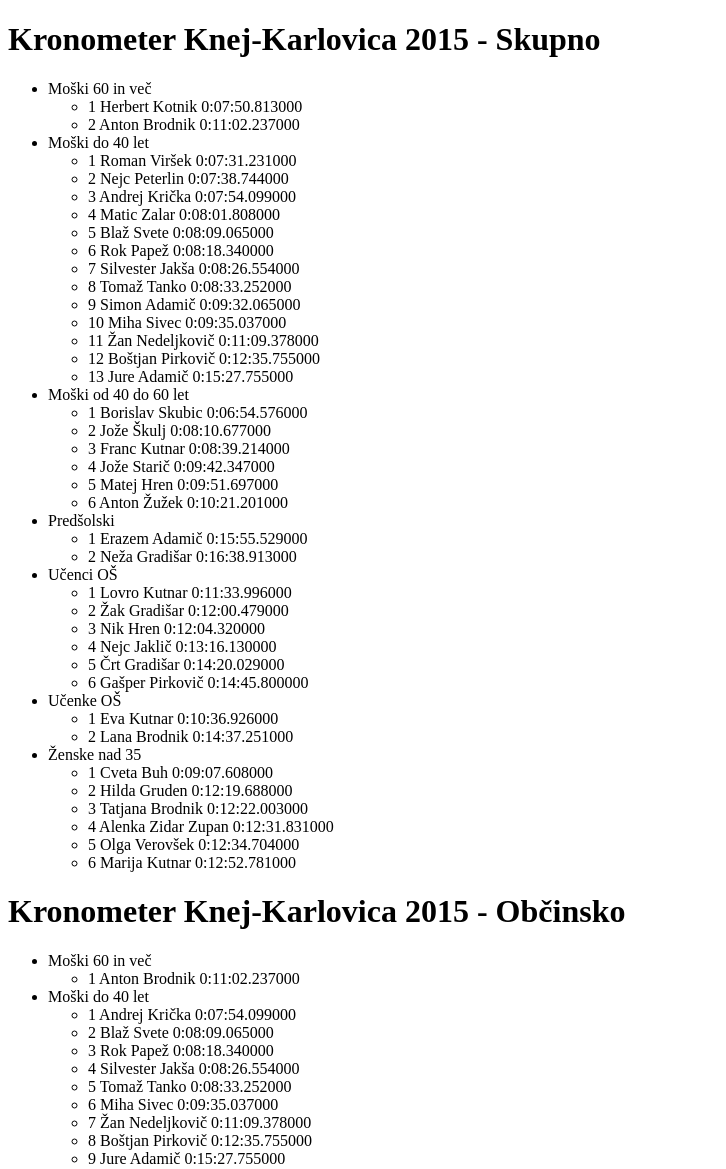
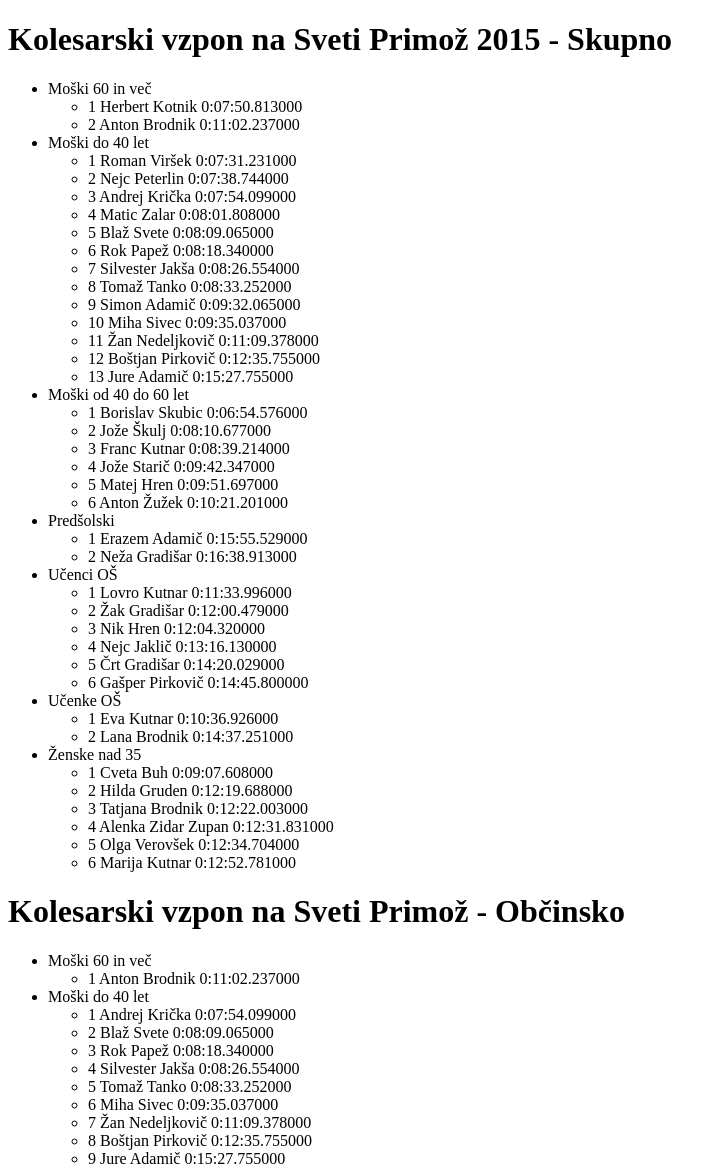
Before and after one commit to astaric/kronometer, a Django app: page / in a window 1280 px wide. Shown: the top 1169 px of the page, without its empty margins (0-726 px from the left). Run offline with Django 3.2, Linux system fonts and the light colour scheme; data comes from the database, SQL or seed files in the repository; parts of the project's set-up code (start-up, migrations or seed data) failed here and were passed over.

Commit message:
Update competition name.

```diff
--- a/kronometer/biker/templates/biker/results.html
+++ b/kronometer/biker/templates/biker/results.html
@@ -4,7 +4,7 @@
     <title></title>
 </head>
 <body>
-<h1>Kronometer Knej-Karlovica 2015 - Skupno</h1>
+<h1>Kolesarski vzpon na Sveti Primož 2015 - Skupno</h1>
 {% regroup bikers by category_name as results %}
 
 <ul>
@@ -20,7 +20,7 @@
 </ul>
 
 
-<h1>Kronometer Knej-Karlovica 2015 - Občinsko</h1>
+<h1>Kolesarski vzpon na Sveti Primož - Občinsko</h1>
 {% regroup domestic_bikers by category_name as domestic_results %}
 
 <ul>
```
